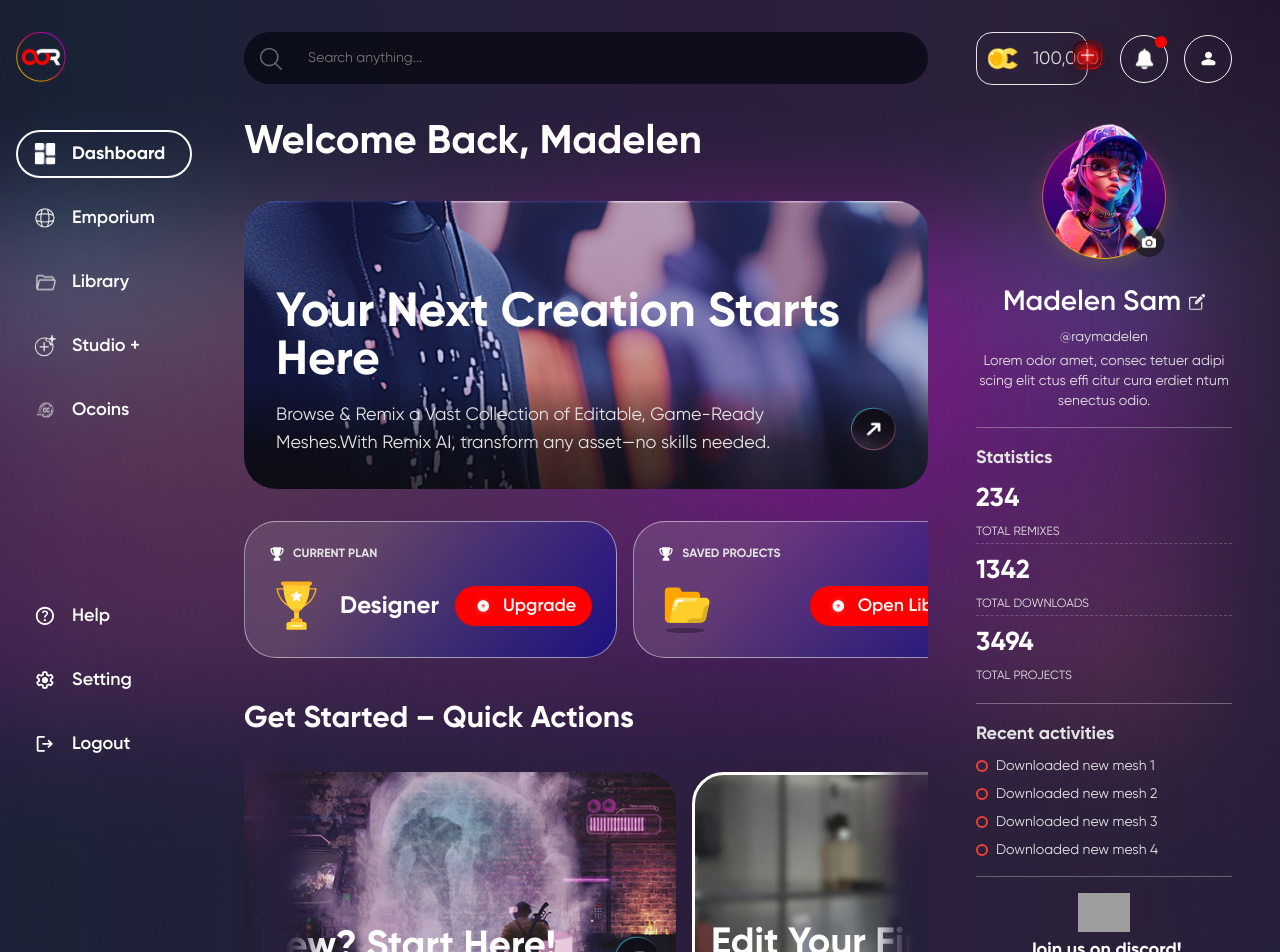
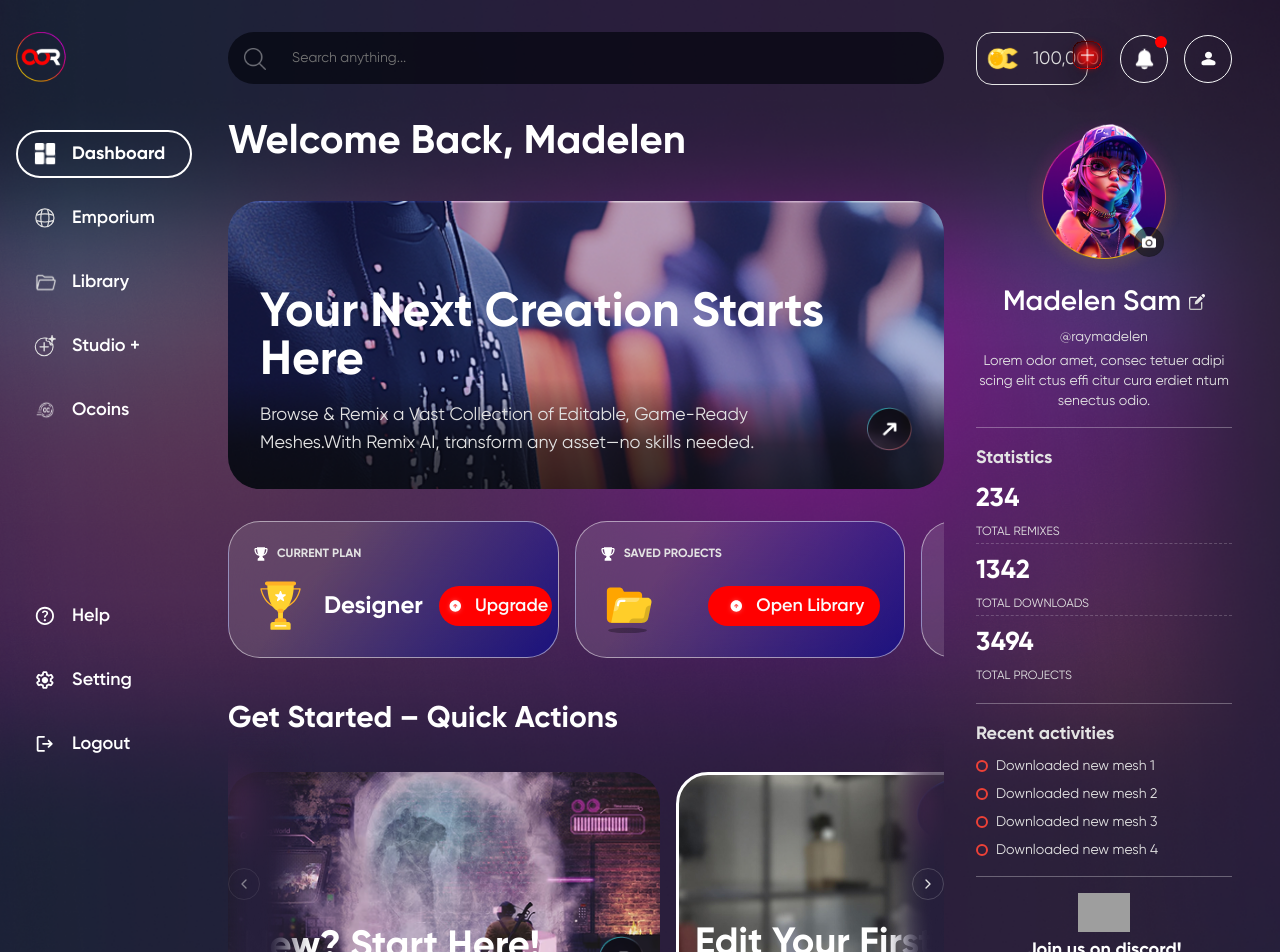
Before and after one commit to mehdi049/gamified-dashboard, a Next.js app: page / in a window 1280 px wide. Shown: the top 952 px of the page. Built offline with nearby package versions, Linux system fonts and the light colour scheme; grey boxes are pictures that could not be loaded.

Commit message:
Adjust grid width in Highlights component; update carousel navigation positioning and refine layout spacing in RootLayout

```diff
--- a/src/app/(home)/_components/highlights.tsx
+++ b/src/app/(home)/_components/highlights.tsx
@@ -25,7 +25,7 @@ export const Highlights = () => {
 
   return (
     <div className="overflow-auto pb-2">
-      <div className="grid grid-cols-1 items-center gap-4 lg:min-w-6xl lg:grid-cols-3">
+      <div className="grid grid-cols-1 items-center gap-4 lg:min-w-5xl lg:grid-cols-3">
         {hightLightItems.map((item, index) => (
           <HightLightItem
             key={index}
--- a/src/app/(home)/_components/quick-actions.tsx
+++ b/src/app/(home)/_components/quick-actions.tsx
@@ -40,8 +40,8 @@ export const QuickActions = () => {
             />
           </CarouselItem>
         </CarouselContent>
-        <CarouselPrevious />
-        <CarouselNext className="z-10" />
+        <CarouselPrevious className="left-0 z-10" />
+        <CarouselNext className="right-0 z-10" />
         <Image
           src="/img/carousel-transparent.png"
           width={122}
--- a/src/app/layout.tsx
+++ b/src/app/layout.tsx
@@ -49,7 +49,7 @@ export default function RootLayout({
           backgroundImage: 'url(/img/bg.png)',
         }}
       >
-        <main className="relative z-10 flex min-h-screen w-full justify-between gap-0 px-4 py-8 md:gap-12">
+        <main className="relative z-10 flex min-h-screen w-full justify-between gap-0 px-4 py-8 md:gap-8">
           <Navbar />
           {children}
           <RightSidebar />
```
